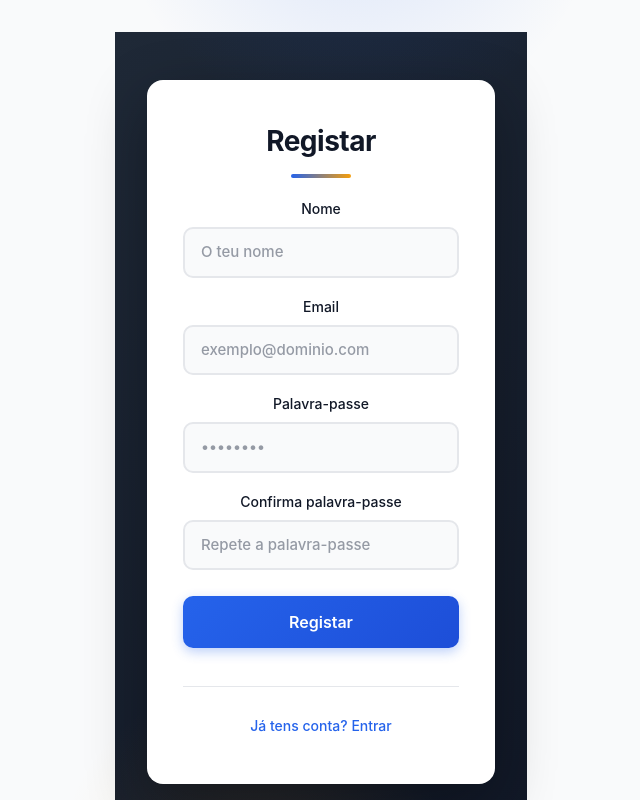
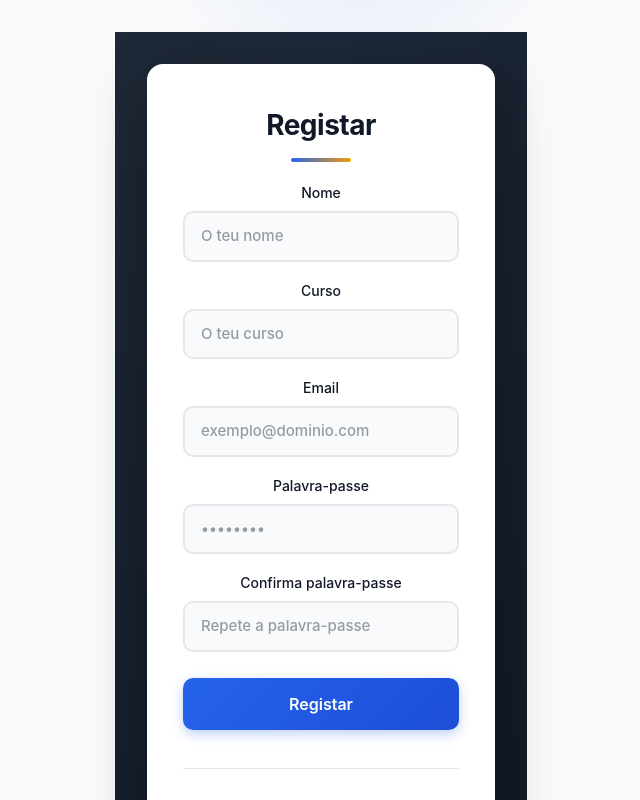
Before and after one commit to leonardojpires/practika, a React app in the folder frontend/: page / in a window 1280 px wide. Both pictures are taken after a click on the button "Ainda não tens conta? Regista-te". Shown: the top 800 px of the page, without its empty margins (319-959 px from the left). Built offline with nearby package versions, Linux system fonts and the light colour scheme; the HTML template or start-up script is replaced by a standard one.

Commit message:
Bugs solved on register

```diff
--- a/frontend/src/components/Login.jsx
+++ b/frontend/src/components/Login.jsx
@@ -16,8 +16,8 @@ export default function Login({ onLoginSuccess, onSwitchToRegister }) {
 
     setLoading(true);
     try {
-      // Exemplo: substitui a URL pela tua API
-      const res = await fetch('/api/login', {
+      // Usa o endpoint correto do backend
+      const res = await fetch(`${import.meta.env.VITE_API_URL}/auth/login`, {
         method: 'POST',
         headers: { 'Content-Type': 'application/json' },
         body: JSON.stringify({ email, password }),
--- a/frontend/src/components/Register.jsx
+++ b/frontend/src/components/Register.jsx
@@ -6,6 +6,7 @@ export default function Register({ onRegisterSuccess, onSwitchToLogin }) {
   const [email, setEmail] = useState('');
   const [password, setPassword] = useState('');
   const [confirm, setConfirm] = useState('');
+  const [curso, setCurso] = useState('');
   const [loading, setLoading] = useState(false);
   const [error, setError] = useState(null);
 
@@ -13,18 +14,21 @@ export default function Register({ onRegisterSuccess, onSwitchToLogin }) {
     e.preventDefault();
     setError(null);
 
-    if (!name) return setError('Preenche o nome.');
-    if (!email) return setError('Preenche o email.');
-    if (!password) return setError('Preenche a palavra-passe.');
-    if (password !== confirm) return setError('As palavras-passe não coincidem.');
+  if (!name) return setError('Preenche o nome.');
+  if (!email) return setError('Preenche o email.');
+  if (!password) return setError('Preenche a palavra-passe.');
+  if (password !== confirm) return setError('As palavras-passe não coincidem.');
+  if (!curso) return setError('Preenche o curso.');
 
     setLoading(true);
     try {
-      // Exemplo: substitui a URL pela tua API
-      const res = await fetch('/api/register', {
+      // Usa o endpoint correto do backend
+      const dados = { nome: name, email, password, role: 'Aluno', curso };
+      console.log('Dados enviados para registo:', dados);
+      const res = await fetch(`${import.meta.env.VITE_API_URL}/auth/register`, {
         method: 'POST',
         headers: { 'Content-Type': 'application/json' },
-        body: JSON.stringify({ name, email, password }),
+        body: JSON.stringify(dados),
       });
 
       if (!res.ok) {
@@ -54,6 +58,17 @@ export default function Register({ onRegisterSuccess, onSwitchToLogin }) {
             onChange={(e) => setName(e.target.value)}
             className="auth-input"
             placeholder="O teu nome"
+            required
+          />
+        </label>
+
+        <label className="auth-label">
+          Curso
+          <input
+            value={curso}
+            onChange={(e) => setCurso(e.target.value)}
+            className="auth-input"
+            placeholder="O teu curso"
             required
           />
         </label>
```
Also changed, not shown: 1 other file (tests, documents, lock files or other folders).
